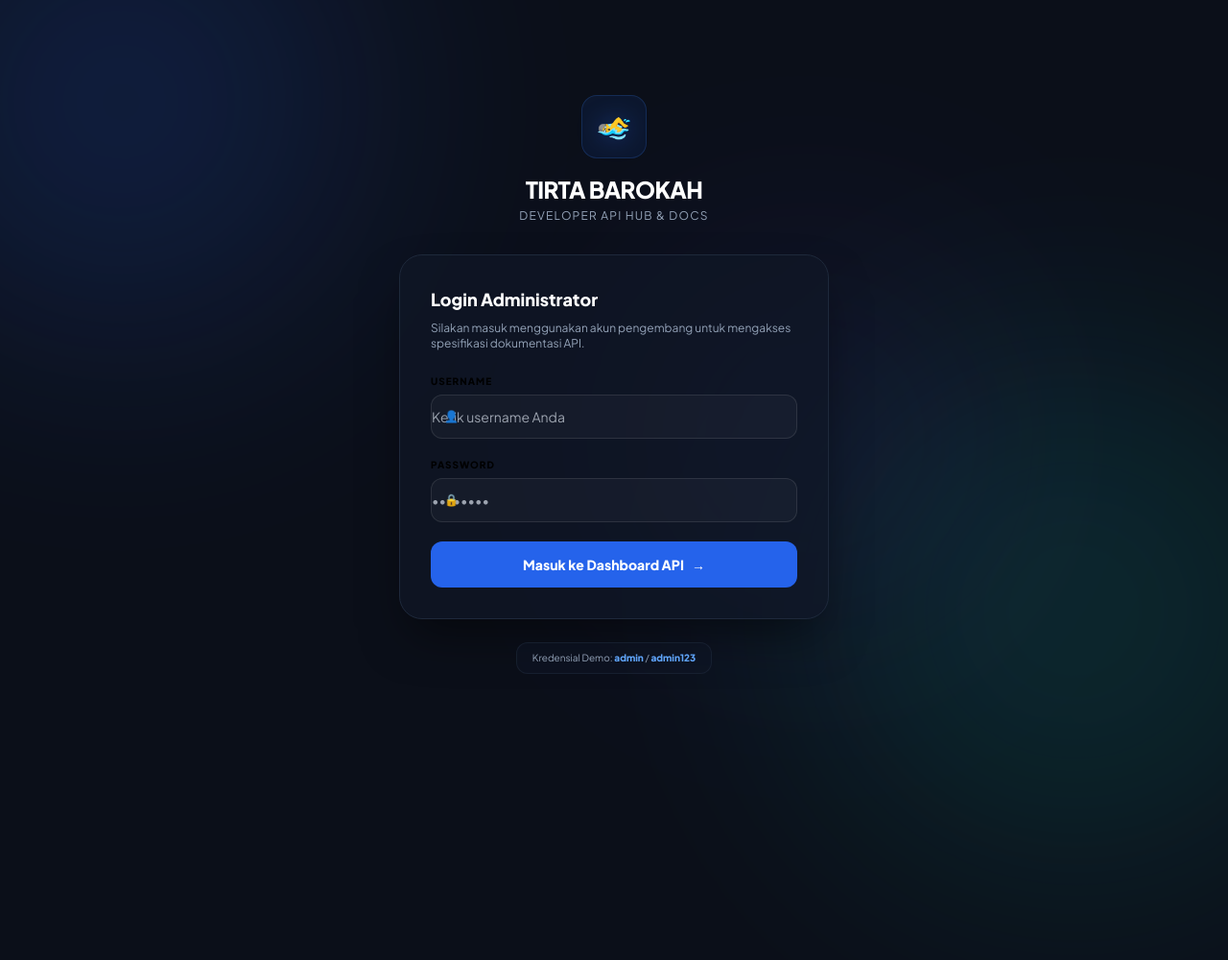
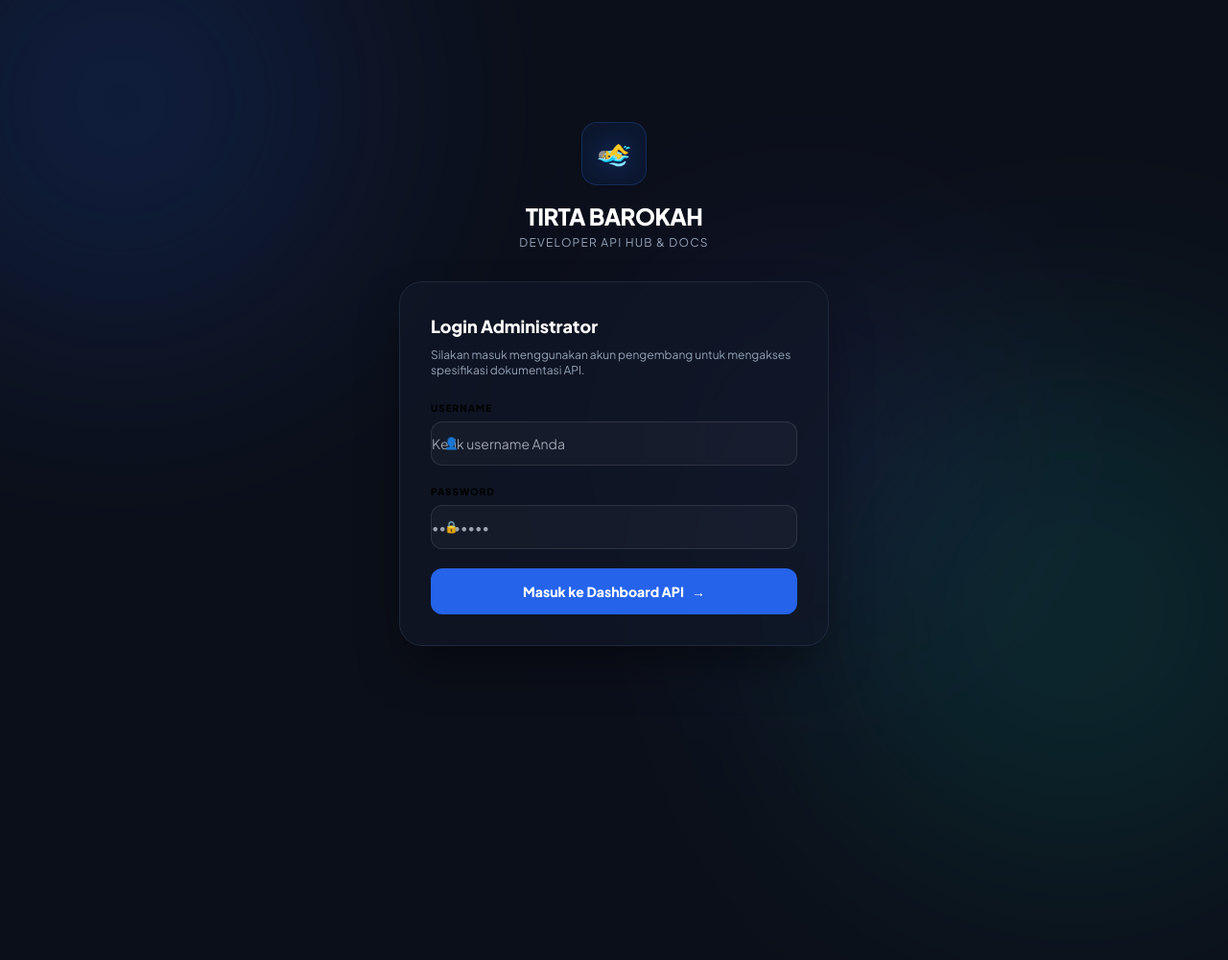
Before and after one commit to cextor/tirtabarokah, a CodeIgniter 4 app: the page made by backend/app/Views/login.php in a window 1280 px wide; the page is wider, and only the part inside the window is pictured. Shown: that part at 96% size. Run offline with PHP 8.4 and a stand-in for CodeIgniter, Linux system fonts and the light colour scheme; the template is opened without the code that fills it, so the values that code supplies are empty; some libraries are stand-ins or nearby versions.

Commit message:
hide demo login hint from login page

```diff
--- a/backend/app/Views/login.php
+++ b/backend/app/Views/login.php
@@ -199,14 +199,6 @@
                     <span>→</span>
                 </button>
             </form>
-
-        </div>
-
-        <!-- Demo Login Hint -->
-        <div class="text-center mt-6 z-10 relative">
-            <div class="inline-block bg-slate-900/40 backdrop-blur-xs border border-slate-800/60 rounded-xl px-4 py-2 text-[10px] text-slate-400">
-                Kredensial Demo: <strong class="text-blue-400">admin</strong> / <strong class="text-blue-400">admin123</strong>
-            </div>
         </div>
 
     </div>
```
